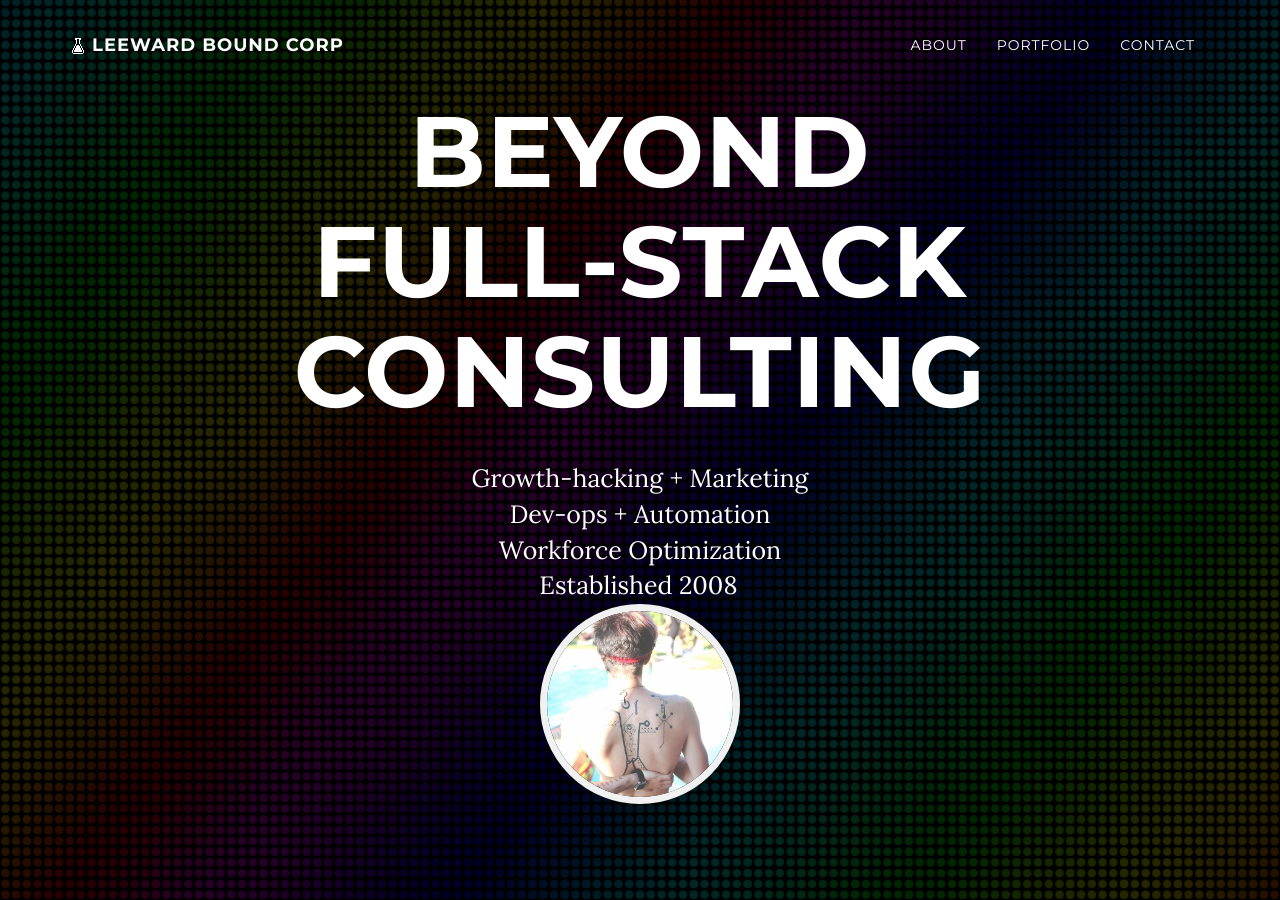
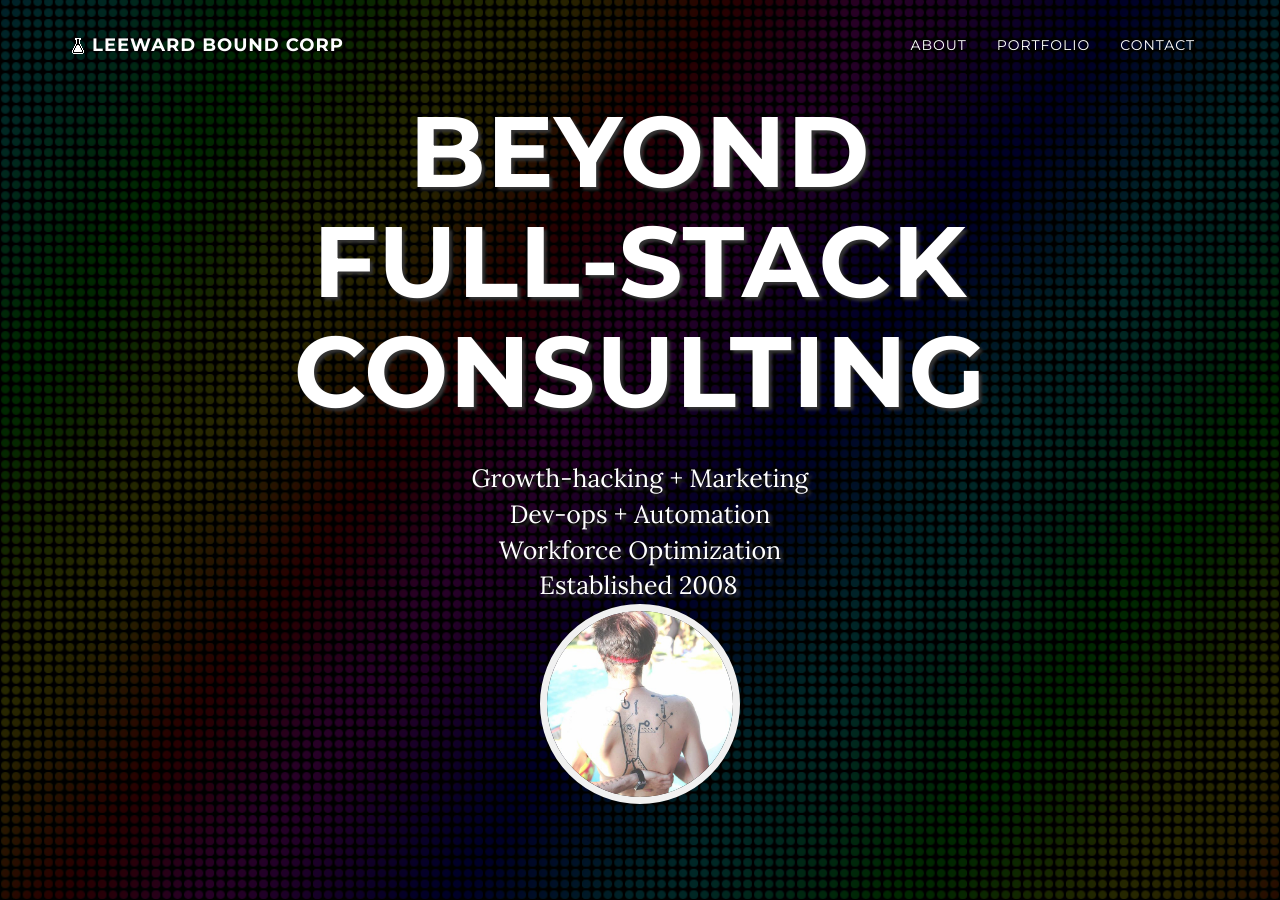
Before and after one commit to boundcorp/lwbco.github.io, a Jekyll site: the page built from index.html, in a window 1280 px wide and 900 px high. Built offline with Jekyll 4.4.1, drawn with Linux system fonts in a browser that asks for light colours; nearby versions of some CDN libraries; comment, search, counter and statistics services are not loaded.

Commit message:
nudging shadows

```diff
--- a/css/grayscale.scss
+++ b/css/grayscale.scss
@@ -323,21 +323,20 @@ ol {
         margin-top: 150px;
     }
 }
-h2 {
+h2, .intro {
+  text-shadow:
+    3px 3px 3px #333;
+}
+h2{
     position: relative;
     margin-bottom: 1em;
     font-weight: 400;
-  text-shadow:
-    -2px -2px 2px #111,
-    2px -2px 2px #111,
-    -2px 2px 2px #111,
-    2px 2px 2px #111;
 }
 h2:before {
     content: "";
     position: absolute;
 		z-index: -1;
-    top: 0em;
+    top: 0.025em;
     left: 0;
     width: 100%;
     height: 30px;
```
